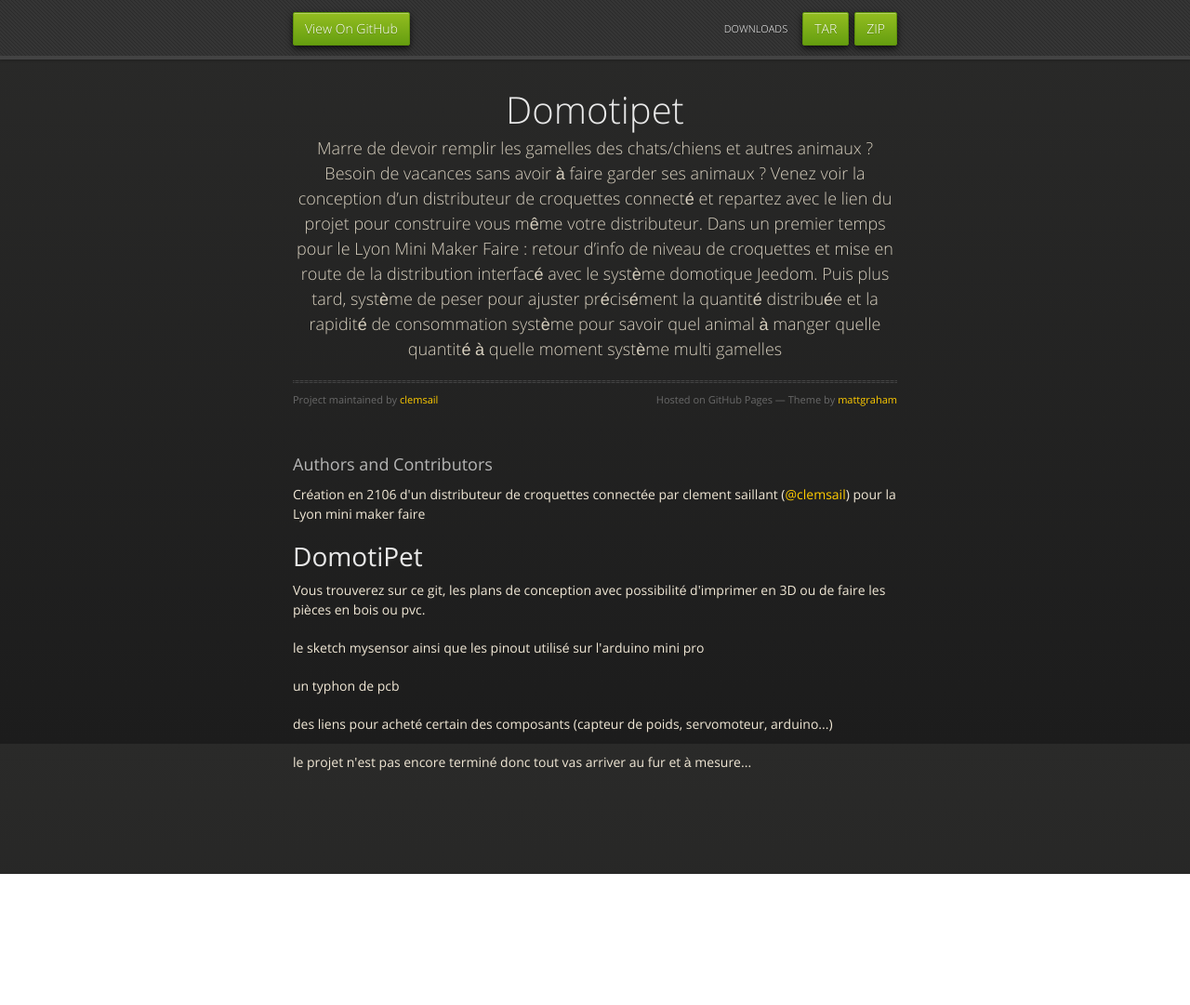
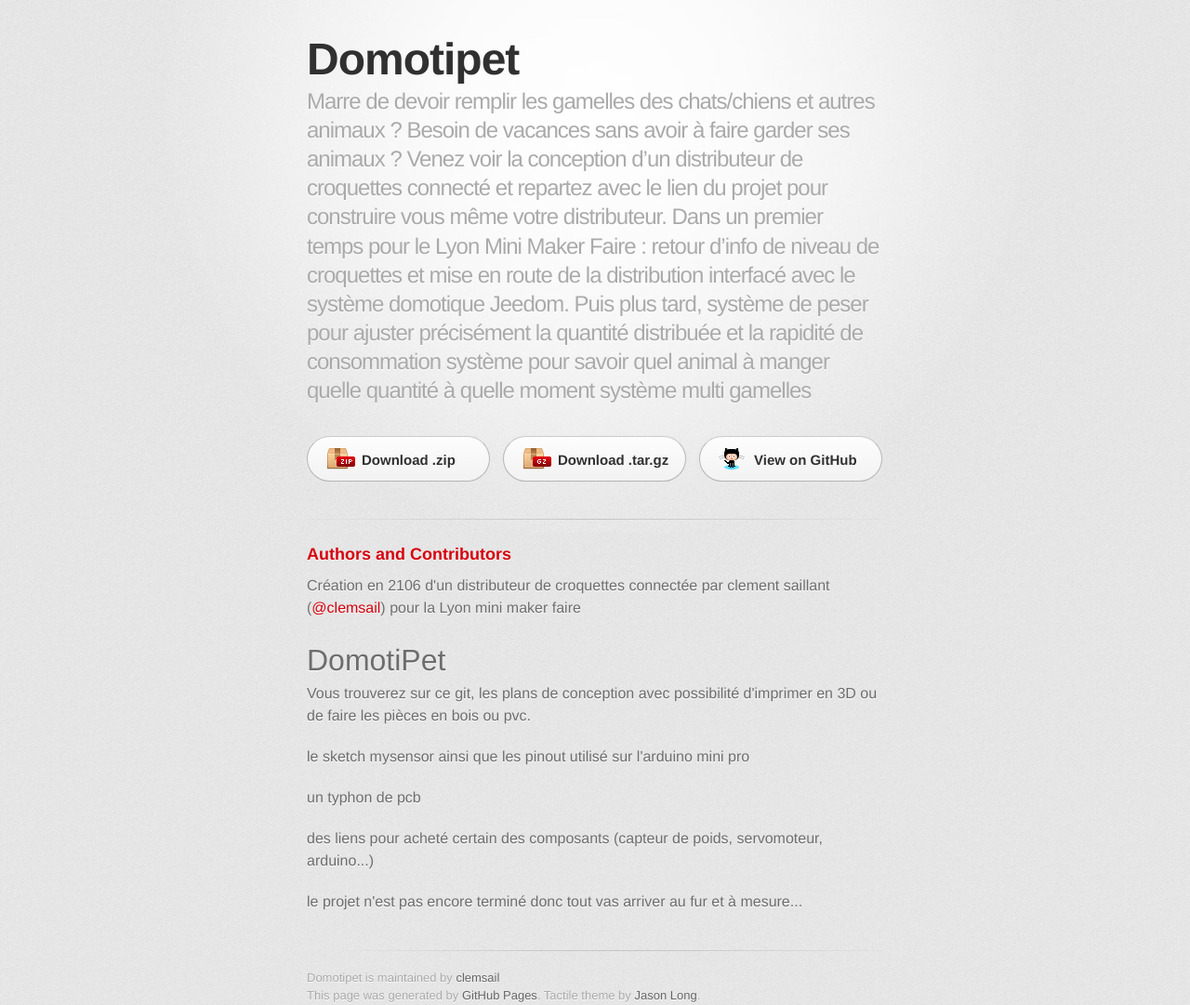
Before and after one commit to clemsail/DomotiPet, a plain HTML site: page index.html in a window 1280 px wide. Shown: the whole page at 93% size. Before the commit the page ends 940 px from the top, so only its background shows below. Drawn offline with nearby package versions, Linux system fonts and the light colour scheme; a web font is replaced by a local one.

Commit message:
Create gh-pages branch via GitHub

```diff
--- a/index.html
+++ b/index.html
@@ -1,44 +1,37 @@
-<!doctype html>
+<!DOCTYPE html>
 <html>
   <head>
-    <meta charset="utf-8">
+    <meta charset='utf-8'>
     <meta http-equiv="X-UA-Compatible" content="chrome=1">
+    <link href='https://fonts.googleapis.com/css?family=Chivo:900' rel='stylesheet' type='text/css'>
+    <link rel="stylesheet" type="text/css" href="stylesheets/stylesheet.css" media="screen">
+    <link rel="stylesheet" type="text/css" href="stylesheets/github-dark.css" media="screen">
+    <link rel="stylesheet" type="text/css" href="stylesheets/print.css" media="print">
+    <!--[if lt IE 9]>
+    <script src="//html5shiv.googlecode.com/svn/trunk/html5.js"></script>
+    <![endif]-->
     <title>Domotipet by clemsail</title>
-    <link rel="stylesheet" href="stylesheets/styles.css">
-    <link rel="stylesheet" href="stylesheets/github-dark.css">
-    <script src="https://ajax.googleapis.com/ajax/libs/jquery/1.7.1/jquery.min.js"></script>
-    <script src="javascripts/respond.js"></script>
-    <!--[if lt IE 9]>
-      <script src="//html5shiv.googlecode.com/svn/trunk/html5.js"></script>
-    <![endif]-->
-    <!--[if lt IE 8]>
-    <link rel="stylesheet" href="stylesheets/ie.css">
-    <![endif]-->
-    <meta name="viewport" content="width=device-width, initial-scale=1, user-scalable=no">
+  </head>
 
-  </head>
   <body>
-      <div id="header">
-        <nav>
-          <li class="fork"><a href="https://github.com/clemsail/DomotiPet">View On GitHub</a></li>
-          <li class="downloads"><a href="https://github.com/clemsail/DomotiPet/zipball/master">ZIP</a></li>
-          <li class="downloads"><a href="https://github.com/clemsail/DomotiPet/tarball/master">TAR</a></li>
-          <li class="title">DOWNLOADS</li>
-        </nav>
-      </div><!-- end header -->
+    <div id="container">
+      <div class="inner">
 
-    <div class="wrapper">
+        <header>
+          <h1>Domotipet</h1>
+          <h2>Marre de devoir remplir les gamelles des chats/chiens et autres animaux ? Besoin de vacances sans avoir à faire garder ses animaux ?  Venez voir la conception d’un distributeur de croquettes connecté  et repartez avec le lien du projet pour construire vous même votre distributeur.  Dans un premier temps pour le Lyon Mini Maker Faire : retour d’info de niveau de croquettes et mise en route de la distribution interfacé avec le système domotique Jeedom.  Puis plus tard,  système de peser pour ajuster précisément la quantité distribuée et la rapidité de consommation système pour savoir quel animal à manger quelle quantité à quelle moment système multi gamelles</h2>
+        </header>
 
-      <section>
-        <div id="title">
-          <h1>Domotipet</h1>
-          <p>Marre de devoir remplir les gamelles des chats/chiens et autres animaux ? Besoin de vacances sans avoir à faire garder ses animaux ?  Venez voir la conception d’un distributeur de croquettes connecté  et repartez avec le lien du projet pour construire vous même votre distributeur.  Dans un premier temps pour le Lyon Mini Maker Faire : retour d’info de niveau de croquettes et mise en route de la distribution interfacé avec le système domotique Jeedom.  Puis plus tard,  système de peser pour ajuster précisément la quantité distribuée et la rapidité de consommation système pour savoir quel animal à manger quelle quantité à quelle moment système multi gamelles</p>
-          <hr>
-          <span class="credits left">Project maintained by <a href="https://github.com/clemsail">clemsail</a></span>
-          <span class="credits right">Hosted on GitHub Pages &mdash; Theme by <a href="https://twitter.com/michigangraham">mattgraham</a></span>
-        </div>
+        <section id="downloads" class="clearfix">
+          <a href="https://github.com/clemsail/DomotiPet/zipball/master" id="download-zip" class="button"><span>Download .zip</span></a>
+          <a href="https://github.com/clemsail/DomotiPet/tarball/master" id="download-tar-gz" class="button"><span>Download .tar.gz</span></a>
+          <a href="https://github.com/clemsail/DomotiPet" id="view-on-github" class="button"><span>View on GitHub</span></a>
+        </section>
 
-        <h3>
+        <hr>
+
+        <section id="main_content">
+          <h3>
 <a id="authors-and-contributors" class="anchor" href="#authors-and-contributors" aria-hidden="true"><span aria-hidden="true" class="octicon octicon-link"></span></a>Authors and Contributors</h3>
 
 <p>Création en 2106 d'un distributeur de croquettes connectée par clement saillant (<a href="https://github.com/clemsail" class="user-mention">@clemsail</a>) pour la Lyon mini maker faire</p>
@@ -55,10 +48,15 @@
 <p>des liens pour acheté certain des composants (capteur de poids, servomoteur, arduino...)</p>
 
 <p>le projet n'est pas encore terminé donc tout vas arriver au fur et à mesure...</p>
-      </section>
+        </section>
 
+        <footer>
+          Domotipet is maintained by <a href="https://github.com/clemsail">clemsail</a><br>
+          This page was generated by <a href="https://pages.github.com">GitHub Pages</a>. Tactile theme by <a href="https://twitter.com/jasonlong">Jason Long</a>.
+        </footer>
+
+
+      </div>
     </div>
-    <!--[if !IE]><script>fixScale(document);</script><![endif]-->
-
   </body>
 </html>
--- /dev/null
+++ b/javascripts/main.js
@@ -0,0 +1 @@
+console.log('This would be the main JS file.');
--- /dev/null
+++ b/stylesheets/print.css
@@ -0,0 +1,228 @@
+html, body, div, span, applet, object, iframe,
+h1, h2, h3, h4, h5, h6, p, blockquote, pre,
+a, abbr, acronym, address, big, cite, code,
+del, dfn, em, img, ins, kbd, q, s, samp,
+small, strike, strong, sub, sup, tt, var,
+b, u, i, center,
+dl, dt, dd, ol, ul, li,
+fieldset, form, label, legend,
+table, caption, tbody, tfoot, thead, tr, th, td,
+article, aside, canvas, details, embed,
+figure, figcaption, footer, header, hgroup,
+menu, nav, output, ruby, section, summary,
+time, mark, audio, video {
+  padding: 0;
+  margin: 0;
+  font: inherit;
+  font-size: 100%;
+  vertical-align: baseline;
+  border: 0;
+}
+/* HTML5 display-role reset for older browsers */
+article, aside, details, figcaption, figure,
+footer, header, hgroup, menu, nav, section {
+  display: block;
+}
+body {
+  line-height: 1;
+}
+ol, ul {
+  list-style: none;
+}
+blockquote, q {
+  quotes: none;
+}
+blockquote:before, blockquote:after,
+q:before, q:after {
+  content: '';
+  content: none;
+}
+table {
+  border-spacing: 0;
+  border-collapse: collapse;
+}
+body {
+  font-family: 'Helvetica Neue', Helvetica, Arial, serif;
+  font-size: 13px;
+  line-height: 1.5;
+  color: #000;
+}
+
+a {
+  font-weight: bold;
+  color: #d5000d;
+}
+
+header {
+  padding-top: 35px;
+  padding-bottom: 10px;
+}
+
+header h1 {
+  font-size: 48px;
+  font-weight: bold;
+  line-height: 1.2;
+  color: #303030;
+  letter-spacing: -1px;
+}
+
+header h2 {
+  font-size: 24px;
+  font-weight: normal;
+  line-height: 1.3;
+  color: #aaa;
+  letter-spacing: -1px;
+}
+#downloads {
+  display: none;
+}
+#main_content {
+  padding-top: 20px;
+}
+
+code, pre {
+  margin-bottom: 30px;
+  font-family: Monaco, "Bitstream Vera Sans Mono", "Lucida Console", Terminal;
+  font-size: 12px;
+  color: #222;
+}
+
+code {
+  padding: 0 3px;
+}
+
+pre {
+  padding: 20px;
+  overflow: auto;
+  border: solid 1px #ddd;
+}
+pre code {
+  padding: 0;
+}
+
+ul, ol, dl {
+  margin-bottom: 20px;
+}
+
+
+/* COMMON STYLES */
+
+table {
+  width: 100%;
+  border: 1px solid #ebebeb;
+}
+
+th {
+  font-weight: 500;
+}
+
+td {
+  font-weight: 300;
+  text-align: center;
+  border: 1px solid #ebebeb;
+}
+
+form {
+  padding: 20px;
+  background: #f2f2f2;
+
+}
+
+
+/* GENERAL ELEMENT TYPE STYLES */
+
+h1 {
+  font-size: 2.8em;
+}
+
+h2 {
+  margin-bottom: 8px;
+  font-size: 22px;
+  font-weight: bold;
+  color: #303030;
+}
+
+h3 {
+  margin-bottom: 8px;
+  font-size: 18px;
+  font-weight: bold;
+  color: #d5000d;
+}
+
+h4 {
+  font-size: 16px;
+  font-weight: bold;
+  color: #303030;
+}
+
+h5 {
+  font-size: 1em;
+  color: #303030;
+}
+
+h6 {
+  font-size: .8em;
+  color: #303030;
+}
+
+p {
+  margin-bottom: 20px;
+  font-weight: 300;
+}
+
+a {
+  text-decoration: none;
+}
+
+p a {
+  font-weight: 400;
+}
+
+blockquote {
+  padding: 0 0 0 30px;
+  margin-bottom: 20px;
+  font-size: 1.6em;
+  border-left: 10px solid #e9e9e9;
+}
+
+ul li {
+  list-style-position: inside;
+  list-style: disc;
+  padding-left: 20px;
+}
+
+ol li {
+  list-style-position: inside;
+  list-style: decimal;
+  padding-left: 3px;
+}
+
+dl dd {
+  font-style: italic;
+  font-weight: 100;
+}
+
+footer {
+  padding-top: 20px;
+  padding-bottom: 30px;
+  margin-top: 40px;
+  font-size: 13px;
+  color: #aaa;
+}
+
+footer a {
+  color: #666;
+}
+
+/* MISC */
+.clearfix:after {
+  display: block;
+  height: 0;
+  clear: both;
+  visibility: hidden;
+  content: '.';
+}
+
+.clearfix {display: inline-block;}
+* html .clearfix {height: 1%;}
+.clearfix {display: block;}
--- /dev/null
+++ b/stylesheets/stylesheet.css
@@ -0,0 +1,373 @@
+/* http://meyerweb.com/eric/tools/css/reset/
+   v2.0 | 20110126
+   License: none (public domain)
+*/
+html, body, div, span, applet, object, iframe,
+h1, h2, h3, h4, h5, h6, p, blockquote, pre,
+a, abbr, acronym, address, big, cite, code,
+del, dfn, em, img, ins, kbd, q, s, samp,
+small, strike, strong, sub, sup, tt, var,
+b, u, i, center,
+dl, dt, dd, ol, ul, li,
+fieldset, form, label, legend,
+table, caption, tbody, tfoot, thead, tr, th, td,
+article, aside, canvas, details, embed,
+figure, figcaption, footer, header, hgroup,
+menu, nav, output, ruby, section, summary,
+time, mark, audio, video {
+	padding: 0;
+	margin: 0;
+	font: inherit;
+	font-size: 100%;
+	vertical-align: baseline;
+	border: 0;
+}
+/* HTML5 display-role reset for older browsers */
+article, aside, details, figcaption, figure,
+footer, header, hgroup, menu, nav, section {
+	display: block;
+}
+body {
+	line-height: 1;
+}
+ol, ul {
+	list-style: none;
+}
+blockquote, q {
+	quotes: none;
+}
+blockquote:before, blockquote:after,
+q:before, q:after {
+	content: '';
+	content: none;
+}
+table {
+	border-spacing: 0;
+	border-collapse: collapse;
+}
+
+/* LAYOUT STYLES */
+body {
+  font-family: 'Helvetica Neue', Helvetica, Arial, serif;
+  font-size: 1em;
+  line-height: 1.5;
+  color: #6d6d6d;
+  text-shadow: 0 1px 0 rgba(255, 255, 255, 0.8);
+  background: #e7e7e7 url(../images/body-bg.png) 0 0 repeat;
+}
+
+a {
+  color: #d5000d;
+}
+a:hover {
+  color: #c5000c;
+}
+
+header {
+  padding-top: 35px;
+  padding-bottom: 25px;
+}
+
+header h1 {
+  font-family: 'Chivo', 'Helvetica Neue', Helvetica, Arial, serif;
+  font-size: 48px; font-weight: 900;
+  line-height: 1.2;
+  color: #303030;
+  letter-spacing: -1px;
+}
+
+header h2 {
+  font-size: 24px;
+  font-weight: normal;
+  line-height: 1.3;
+  color: #aaa;
+  letter-spacing: -1px;
+}
+
+#container {
+  min-height: 595px;
+  background: transparent url(../images/highlight-bg.jpg) 50% 0 no-repeat;
+}
+
+.inner {
+  width: 620px;
+  margin: 0 auto;
+}
+
+#container .inner img {
+  max-width: 100%;
+}
+
+#downloads {
+  margin-bottom: 40px;
+}
+
+a.button {
+  display: block;
+  float: left;
+  width: 179px;
+  padding: 12px 8px 12px 8px;
+  margin-right: 14px;
+  font-size: 15px;
+  font-weight: bold;
+  line-height: 25px;
+  color: #303030;
+  background: #fdfdfd; /* Old browsers */
+  background: -moz-linear-gradient(top,  #fdfdfd 0%, #f2f2f2 100%); /* FF3.6+ */
+  background: -webkit-gradient(linear, left top, left bottom, color-stop(0%,#fdfdfd), color-stop(100%,#f2f2f2)); /* Chrome,Safari4+ */
+  background: -webkit-linear-gradient(top,  #fdfdfd 0%,#f2f2f2 100%); /* Chrome10+,Safari5.1+ */
+  background: -o-linear-gradient(top,  #fdfdfd 0%,#f2f2f2 100%); /* Opera 11.10+ */
+  background: -ms-linear-gradient(top,  #fdfdfd 0%,#f2f2f2 100%); /* IE10+ */
+  background: linear-gradient(top,  #fdfdfd 0%,#f2f2f2 100%); /* W3C */
+  filter: progid:DXImageTransform.Microsoft.gradient( startColorstr='#fdfdfd', endColorstr='#f2f2f2',GradientType=0 ); /* IE6-9 */
+  border-top: solid 1px #cbcbcb;
+  border-right: solid 1px #b7b7b7;
+  border-bottom: solid 1px #b3b3b3;
+  border-left: solid 1px #b7b7b7;
+  border-radius: 30px;
+  -webkit-box-shadow: 10px 10px 5px #888;
+  -moz-box-shadow: 10px 10px 5px #888;
+  box-shadow: 0px 1px 5px #e8e8e8;
+  -moz-border-radius: 30px;
+  -webkit-border-radius: 30px;
+}
+a.button:hover {
+  background: #fafafa; /* Old browsers */
+  background: -moz-linear-gradient(top,  #fdfdfd 0%, #f6f6f6 100%); /* FF3.6+ */
+  background: -webkit-gradient(linear, left top, left bottom, color-stop(0%,#fdfdfd), color-stop(100%,#f6f6f6)); /* Chrome,Safari4+ */
+  background: -webkit-linear-gradient(top,  #fdfdfd 0%,#f6f6f6 100%); /* Chrome10+,Safari5.1+ */
+  background: -o-linear-gradient(top,  #fdfdfd 0%,#f6f6f6 100%); /* Opera 11.10+ */
+  background: -ms-linear-gradient(top,  #fdfdfd 0%,#f6f6f6 100%); /* IE10+ */
+  background: linear-gradient(top,  #fdfdfd 0%,#f6f6f6, 100%); /* W3C */
+  filter: progid:DXImageTransform.Microsoft.gradient( startColorstr='#fdfdfd', endColorstr='#f6f6f6',GradientType=0 ); /* IE6-9 */
+  border-top: solid 1px #b7b7b7;
+  border-right: solid 1px #b3b3b3;
+  border-bottom: solid 1px #b3b3b3;
+  border-left: solid 1px #b3b3b3;
+}
+
+a.button span {
+  display: block;
+  height: 23px;
+  padding-left: 50px;
+}
+
+#download-zip span {
+  background: transparent url(../images/zip-icon.png) 12px 50% no-repeat;
+}
+#download-tar-gz span {
+  background: transparent url(../images/tar-gz-icon.png) 12px 50% no-repeat;
+}
+#view-on-github span {
+  background: transparent url(../images/octocat-icon.png) 12px 50% no-repeat;
+}
+#view-on-github {
+  margin-right: 0;
+}
+
+code, pre {
+  margin-bottom: 30px;
+  font-family: Monaco, "Bitstream Vera Sans Mono", "Lucida Console", Terminal;
+  font-size: 14px;
+  color: #222;
+}
+
+code {
+  padding: 0 3px;
+  background-color: #f2f2f2;
+  border: solid 1px #ddd;
+}
+
+pre {
+  padding: 20px;
+  overflow: auto;
+  color: #f2f2f2;
+  text-shadow: none;
+  background: #303030;
+}
+pre code {
+  padding: 0;
+  color: #f2f2f2;
+  background-color: #303030;
+  border: none;
+}
+
+ul, ol, dl {
+  margin-bottom: 20px;
+}
+
+
+/* COMMON STYLES */
+
+hr {
+  height: 1px;
+  padding-bottom: 1em;
+  margin-top: 1em;
+  line-height: 1px;
+  background: transparent url('../images/hr.png') 50% 0 no-repeat;
+  border: none;
+}
+
+strong {
+  font-weight: bold;
+}
+
+em {
+  font-style: italic;
+}
+
+table {
+  width: 100%;
+  border: 1px solid #ebebeb;
+}
+
+th {
+  font-weight: 500;
+}
+
+td {
+  font-weight: 300;
+  text-align: center;
+  border: 1px solid #ebebeb;
+}
+
+form {
+  padding: 20px;
+  background: #f2f2f2;
+
+}
+
+
+/* GENERAL ELEMENT TYPE STYLES */
+
+h1 {
+  font-size: 32px;
+}
+
+h2 {
+  margin-bottom: 8px;
+  font-size: 22px;
+  font-weight: bold;
+  color: #303030;
+}
+
+h3 {
+  margin-bottom: 8px;
+  font-size: 18px;
+  font-weight: bold;
+  color: #d5000d;
+}
+
+h4 {
+  font-size: 16px;
+  font-weight: bold;
+  color: #303030;
+}
+
+h5 {
+  font-size: 1em;
+  color: #303030;
+}
+
+h6 {
+  font-size: .8em;
+  color: #303030;
+}
+
+p {
+  margin-bottom: 20px;
+  font-weight: 300;
+}
+
+a {
+  text-decoration: none;
+}
+
+p a {
+  font-weight: 400;
+}
+
+blockquote {
+  padding: 0 0 0 30px;
+  margin-bottom: 20px;
+  font-size: 1.6em;
+  border-left: 10px solid #e9e9e9;
+}
+
+ul li {
+  list-style-position: inside;
+  list-style: disc;
+  padding-left: 20px;
+}
+
+ol li {
+  list-style-position: inside;
+  list-style: decimal;
+  padding-left: 3px;
+}
+
+dl dt {
+  color: #303030;
+}
+
+footer {
+  padding-top: 20px;
+  padding-bottom: 30px;
+  margin-top: 40px;
+  font-size: 13px;
+  color: #aaa;
+  background: transparent url('../images/hr.png') 0 0 no-repeat;
+}
+
+footer a {
+  color: #666;
+}
+footer a:hover {
+  color: #444;
+}
+
+/* MISC */
+.clearfix:after {
+  display: block;
+  height: 0;
+  clear: both;
+  visibility: hidden;
+  content: '.';
+}
+
+.clearfix {display: inline-block;}
+* html .clearfix {height: 1%;}
+.clearfix {display: block;}
+
+/* #Media Queries
+================================================== */
+
+/* Smaller than standard 960 (devices and browsers) */
+@media only screen and (max-width: 959px) { }
+
+/* Tablet Portrait size to standard 960 (devices and browsers) */
+@media only screen and (min-width: 768px) and (max-width: 959px) { }
+
+/* All Mobile Sizes (devices and browser) */
+@media only screen and (max-width: 767px) {
+  header {
+    padding-top: 10px;
+    padding-bottom: 10px;
+  }
+  #downloads {
+    margin-bottom: 25px;
+  }
+  #download-zip, #download-tar-gz {
+    display: none;
+  }
+  .inner {
+    width: 94%;
+    margin: 0 auto;
+  }
+}
+
+/* Mobile Landscape Size to Tablet Portrait (devices and browsers) */
+@media only screen and (min-width: 480px) and (max-width: 767px) { }
+
+/* Mobile Portrait Size to Mobile Landscape Size (devices and browsers) */
+@media only screen and (max-width: 479px) { }
```
Also changed, not shown: images/body-bg.png (added), images/highlight-bg.jpg (added), images/hr.png (added), images/octocat-icon.png (added), images/tar-gz-icon.png (added), images/zip-icon.png (added).
